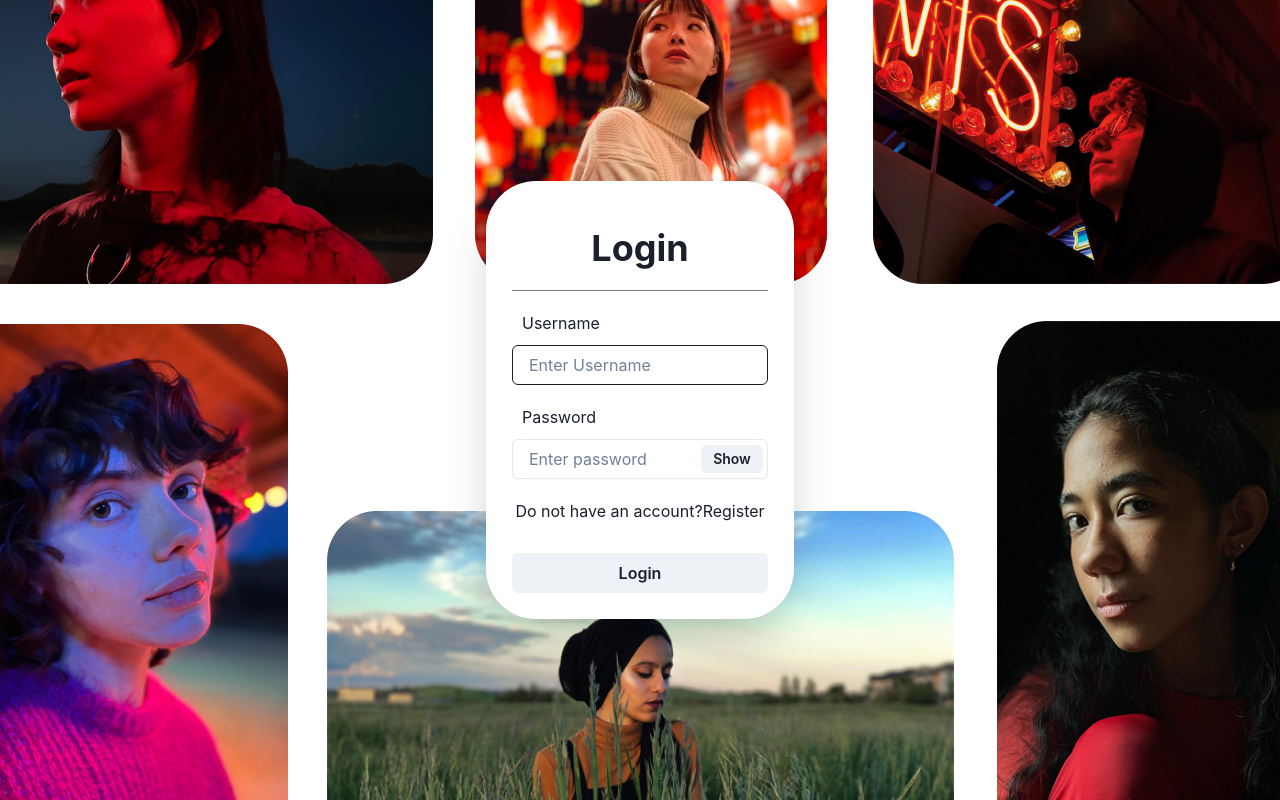
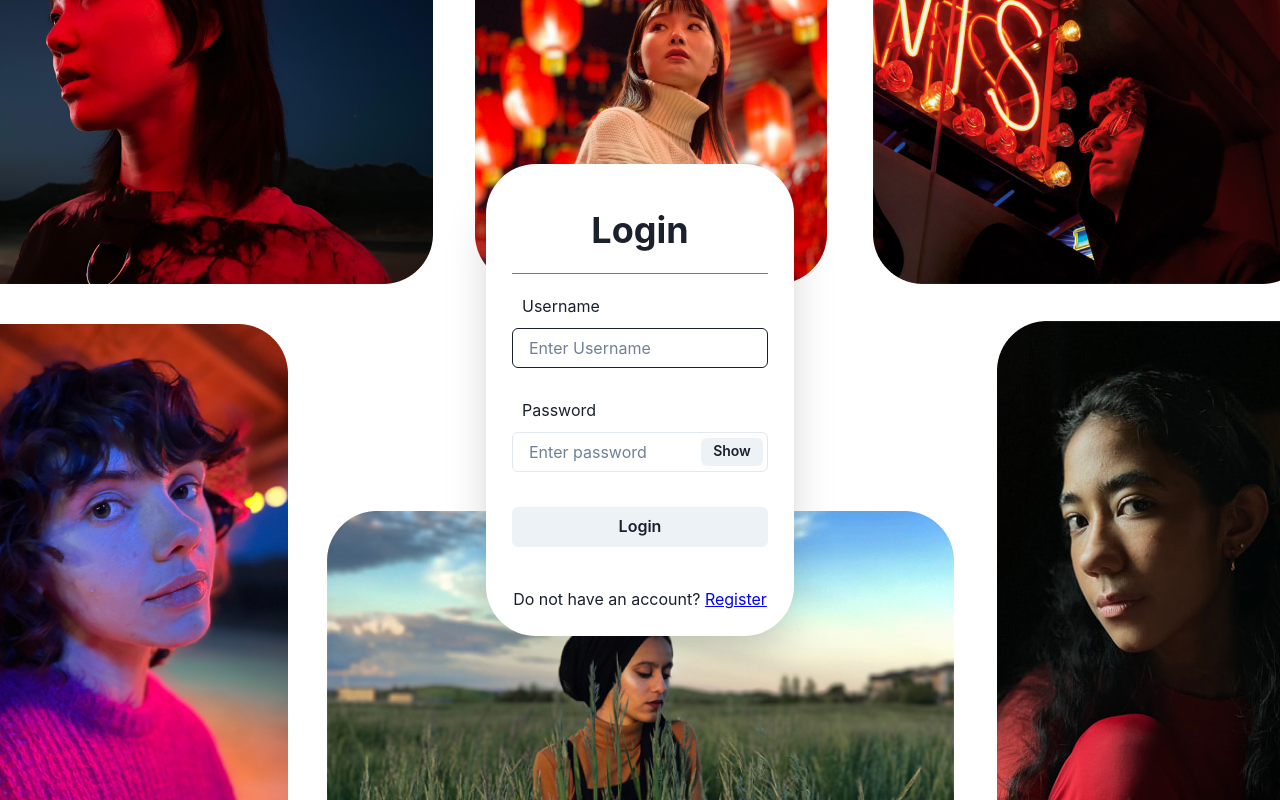
Before and after one commit to IF3110-2023-02-03/ClientSPA, a React (Vite) app: page /login in a window 1280 px wide. Built offline with nearby package versions, Linux system fonts and the light colour scheme.

Commit message:
feat: improved login page (validation etc.)

```diff
--- a/src/page/Login.jsx
+++ b/src/page/Login.jsx
@@ -1,3 +1,4 @@
+import React, { useState } from 'react';
 import {
     Button,
     Card,
@@ -9,29 +10,115 @@ import {
     InputGroup,
     InputRightElement,
     Text,
+    Link as ChakraLink,
 } from '@chakra-ui/react';
-import { useState } from 'react';
-import { Link, useNavigate } from 'react-router-dom';
+import { Link as ReactLink, useNavigate } from 'react-router-dom';
 import login from '../api/login.js';
 
 function Login() {
-    const navigate = useNavigate()
+    const navigate = useNavigate();
+
     const [show, setShow] = useState(false);
     const handleClick = () => setShow(!show);
+
     const [username, setUsername] = useState('');
     const [password, setPassword] = useState('');
 
+    const [usernameValid, setUsernameValid] = useState(true);
+    const [passwordValid, setPasswordValid] = useState(true);
+
+    const [errorMessages, setErrorMessages] = useState({
+        username: '',
+        password: '',
+        general: '',
+    });
+
+    const handleUsernameChange = (e) => {
+        setUsername(e.target.value);
+
+        if (!e.target.value) {
+            setUsernameValid(false);
+            setErrorMessages({ ...errorMessages, username: '' });
+        } else if (!/^\w+$/.test(e.target.value)) {
+            setUsernameValid(false);
+            setErrorMessages({
+                ...errorMessages,
+                username: 'Invalid username format.',
+            });
+        } else {
+            setUsernameValid(true);
+            setErrorMessages({ ...errorMessages, username: '' });
+        }
+    };
+
+    const handlePasswordChange = (e) => {
+        setPassword(e.target.value);
+
+        if (!e.target.value) {
+            setPasswordValid(false);
+            setErrorMessages({ ...errorMessages, password: '' });
+        } else if (!/^\w+$/.test(e.target.value)) {
+            setPasswordValid(false);
+            setErrorMessages({
+                ...errorMessages,
+                password: 'Invalid password format.',
+            });
+        } else {
+            setPasswordValid(true);
+            setErrorMessages({ ...errorMessages, password: '' });
+        }
+    };
+
     const processLogin = async () => {
+        if (!username) {
+            setUsernameValid(false);
+        }
+
+        if (!password) {
+            setPasswordValid(false);
+        }
+
+        // If any validation fails, stop login
+        if (!usernameValid || !passwordValid) {
+            return;
+        }
+
         try {
+            // Call the login API function
             const res = await login(username, password);
+            console.log(res);
+
             localStorage.setItem('token', res.data.token);
             localStorage.setItem('userID', res.data.userID);
-            console.log(res);
-            navigate('/content')
+
+            // Redirect to the content page after successful login
+            navigate('/content');
         } catch (error) {
-            console.log(error);
+            // Handle errors
+            if (error.response) {
+                // Server responded with an error
+                const { data } = error.response;
+
+                if (data.message === 'Invalid credentials') {
+                    setErrorMessages({
+                        ...errorMessages,
+                        general: 'Invalid username or password.',
+                    });
+                } else {
+                    setErrorMessages({
+                        ...errorMessages,
+                        general: 'Login failed. Please try again.',
+                    });
+                }
+            } else {
+                // Network error or other unexpected error
+                setErrorMessages({
+                    ...errorMessages,
+                    general: 'An error occurred. Please try again later.',
+                });
+            }
         }
-    }
+    };
 
     return (
         <>
@@ -58,15 +145,26 @@ function Login() {
                         </Heading>
                     </CardHeader>
                     <Divider />
+                    {/* Username input and error message */}
                     <Text m='20px 8px 10px 10px'>Username</Text>
-                    <Input placeholder='Enter Username' size='md' onChange = {(e) => setUsername(e.target.value)}/>
+                    <Input
+                        placeholder='Enter Username'
+                        size='md'
+                        isInvalid={!usernameValid}
+                        onChange={handleUsernameChange}
+                    />
+                    <Text color='red' textAlign='center' margin='5px 0'>
+                        {errorMessages.username}
+                    </Text>
+                    {/* Password input and error message */}
                     <Text m='20px 8px 10px 10px'>Password</Text>
                     <InputGroup size='md' mb={'20px'}>
                         <Input
                             pr='4.5rem'
                             type={show ? 'text' : 'password'}
                             placeholder='Enter password'
-                            onChange = {(e) => setPassword(e.target.value)}
+                            isInvalid={!passwordValid}
+                            onChange={handlePasswordChange}
                         />
                         <InputRightElement width='4.5rem'>
                             <Button h='1.75rem' size='sm' onClick={handleClick}>
@@ -74,11 +172,31 @@ function Login() {
                             </Button>
                         </InputRightElement>
                     </InputGroup>
-                    <Center mb={'30px'}>
-                        Do not have an account?
-                        <Link to='/register'>Register</Link>
+                    <Text
+                        color='red'
+                        textAlign='center'
+                        margin='-10px 0px 25px 0px'
+                    >
+                        {errorMessages.password}
+                    </Text>
+                    {/* Login button */}
+                    <Button onClick={processLogin}>Login</Button>
+                    {/* General error message */}
+                    <Text color='red' textAlign='center' margin='10px 0'>
+                        {errorMessages.general}
+                    </Text>
+                    {/* Register link */}
+                    <Center m='20px 0px 0px 0px'>
+                        Do not have an account?&nbsp;
+                        <ChakraLink
+                            as={ReactLink}
+                            to='/register'
+                            color='blue'
+                            style={{ textDecoration: 'underline' }}
+                        >
+                            Register
+                        </ChakraLink>
                     </Center>
-                    <Button onClick={processLogin}>Login</Button>
                 </Card>
             </Center>
         </>
```
